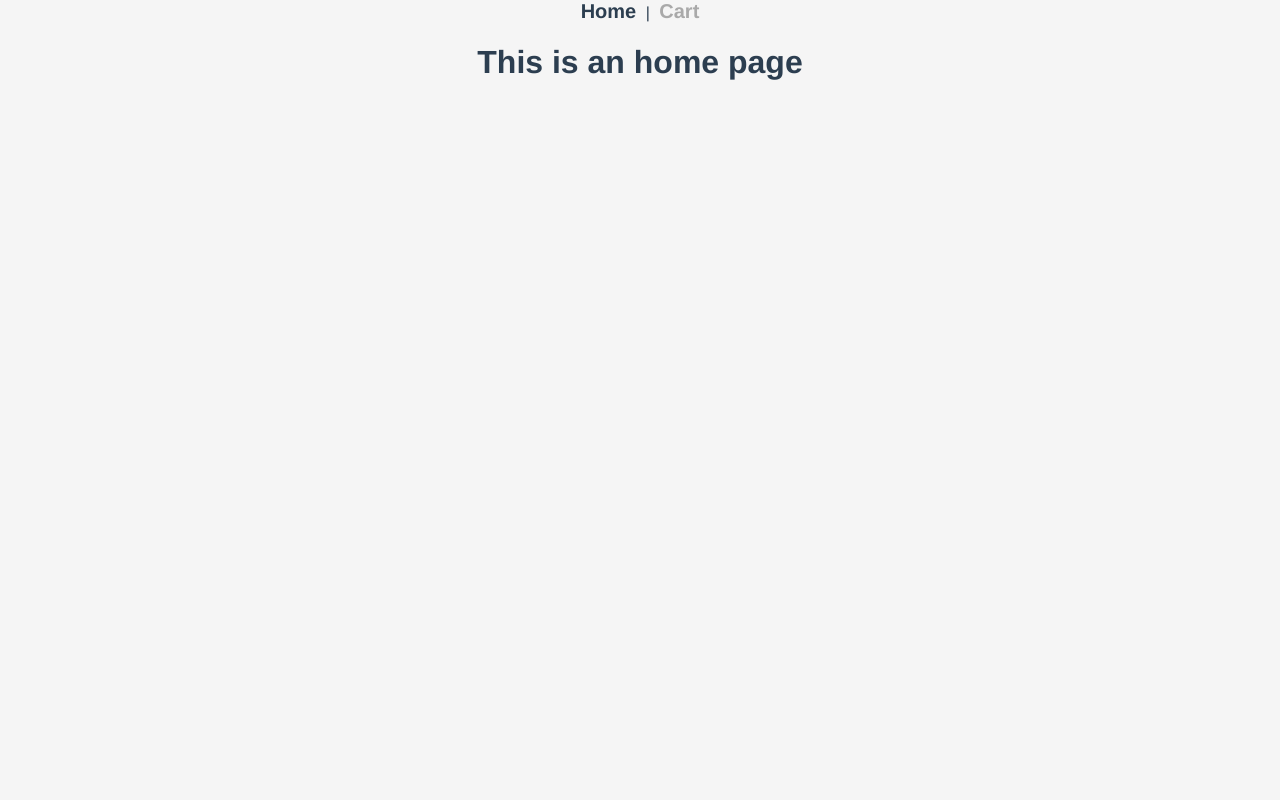
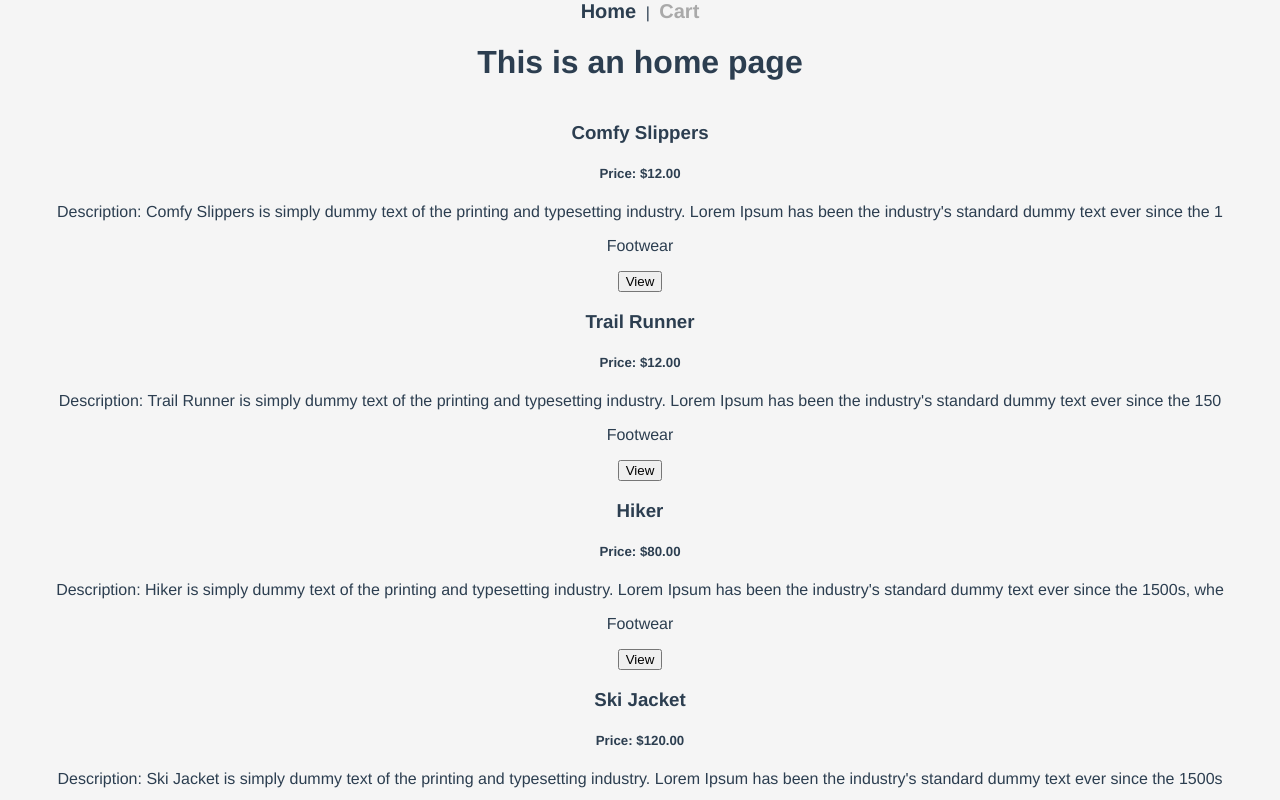
Before and after one commit to sharif-jatri/vuex-shopping-cart, a Vue app: page / in a window 1280 px wide. Shown: the top 800 px of the page. Built offline with nearby package versions, Linux system fonts and the light colour scheme.

Commit message:
product list on homepage

```diff
--- a/src/components/HelloWorld.vue
+++ b/src/components/HelloWorld.vue
@@ -8,24 +8,12 @@
 </template>
 
 <script>
-import items from "@/data/items";
-
 export default {
   name: 'HelloWorld',
-  data() {
-    return {
-      items: items
-    }
-  }
 }
 </script>
 
 <!-- Add "scoped" attribute to limit CSS to this component only -->
 <style scoped lang="scss">
-  .product-cards-container {
-    display: flex;
-    flex-wrap: wrap;
-    justify-content: center;
 
-  }
 </style>
--- a/src/components/products/ProductSummaryCard.vue
+++ b/src/components/products/ProductSummaryCard.vue
@@ -1,9 +1,21 @@
 <template>
-  <h1>ProductSummaryCard</h1>
+  <div class="card">
+    <h3>{{ product.name }}</h3>
+    <h5 class="price">Price: ${{ product.price.toFixed(2) }}</h5>
+    <p class="description">Description: {{ description }}</p>
+    <p class="text-muted">{{ product.category }}</p>
+    <button class="view-product-button">View</button>
+  </div>
 </template>
 
 <script>
 export default {
   name: 'ProductSummaryCard',
+  props: ['product'],
+  computed: {
+    description(){
+      return this.product.description.substring(0, 150);
+    }
+  }
 }
 </script>
--- a/src/views/HomeView.vue
+++ b/src/views/HomeView.vue
@@ -1,17 +1,40 @@
 <template>
   <div class="home">
     <HelloWorld />
+    <div class="product-cards-container">
+      <ProductSummaryCard
+        v-for="product in items"
+        :key="product.id"
+        :product="product"
+      />
+    </div>
   </div>
 </template>
 
 <script>
 // @ is an alias to /src
 import HelloWorld from '@/components/HelloWorld.vue'
+import ProductSummaryCard from '@/components/products/ProductSummaryCard.vue'
+import items from "@/data/items";
 
 export default {
   name: 'HomeView',
   components: {
-    HelloWorld
+    HelloWorld,
+    ProductSummaryCard
+  },
+  data() {
+    return {
+      items: items
+    }
   }
 }
 </script>
+
+<style scoped lang="scss">
+  .product-cards-container {
+    display: flex;
+    flex-wrap: wrap;
+    justify-content: center;
+  }
+</style>
```
